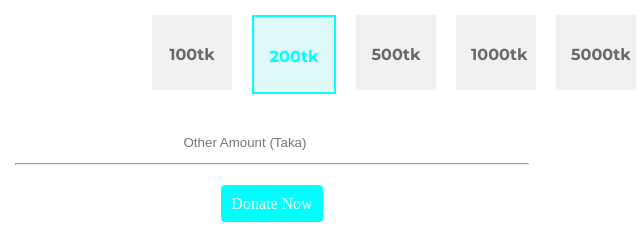
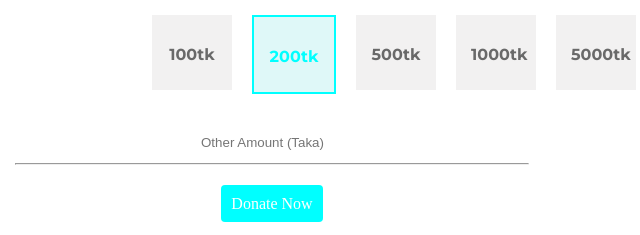
Before and after one commit to TilottamaDas13/giving-hand, a plain HTML site: page index.html in a window 1280 px wide. Shown: the part 825-1060 px from the top of the page, 368-1008 px from the left. Drawn offline with Linux system fonts and the light colour scheme.

Commit message:
finally done

```diff
--- a/style.css
+++ b/style.css
@@ -86,8 +86,8 @@
 input {
     border: 0px solid white;
     margin-top: 20px;
+    margin-left: 35px;
     padding: 5px;
-    color: lightgray;
 }
 
 hr {
```
